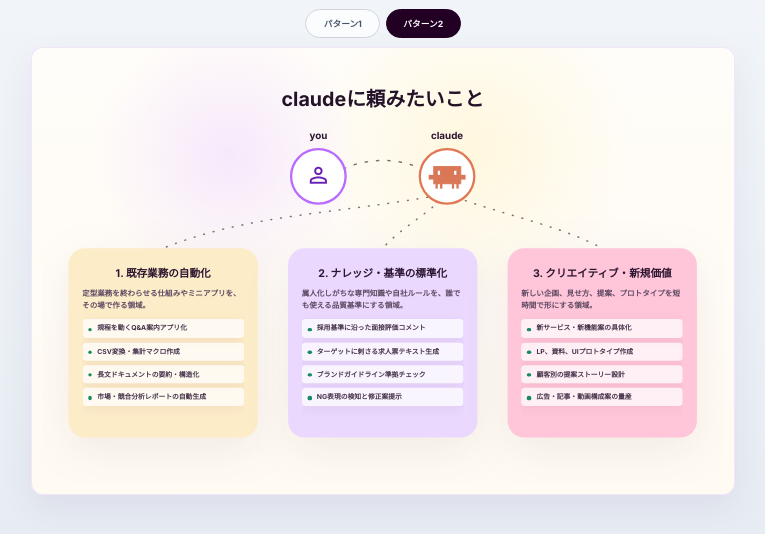
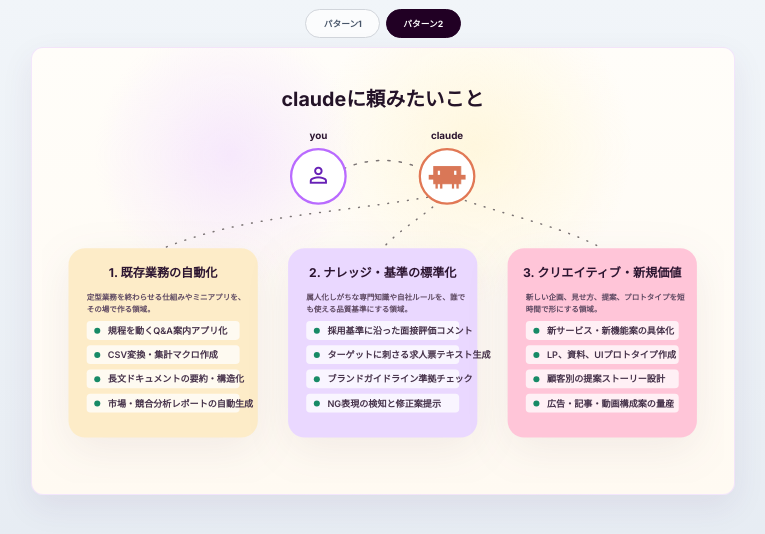
Before and after one commit to mar-cat11/tsx_example, a React (Vite) app: page / in a window 1280 px wide. Both pictures are taken after a click on the button "パターン2". Shown: the top 534 px of the page, without its empty margins (257-1022 px from the left). Built offline with nearby package versions, Linux system fonts and the light colour scheme.

Commit message:
Render task cards with SVG text

```diff
--- a/src/App.css
+++ b/src/App.css
@@ -310,58 +310,10 @@
   font-size: 16px;
 }
 
-.card-content {
-  height: 100%;
-  color: #2c1530;
-  font-family: 'Inter', 'Hiragino Sans', 'Yu Gothic', system-ui, sans-serif;
-}
-
-.card-content h2 {
-  margin: 0 0 10px;
-  font-size: 14px;
-  line-height: 1.35;
-  text-align: center;
-}
-
-.card-content p {
-  margin: 0 0 10px;
-  color: #5f4a63;
+.card-summary {
+  fill: #5f4a63;
   font-size: 10px;
   font-weight: 600;
-  line-height: 1.55;
-}
-
-.card-content ul {
-  display: grid;
-  gap: 6px;
-  margin: 0;
-  padding: 0;
-  list-style: none;
-}
-
-.card-content li {
-  position: relative;
-  min-height: 22px;
-  border-radius: 5px;
-  background: rgba(255, 255, 255, 0.74);
-  box-shadow: 0 4px 14px rgba(134, 87, 113, 0.08);
-  padding: 6px 8px 6px 20px;
-  color: #46324a;
-  font-size: 9px;
-  font-weight: 700;
-  line-height: 1.35;
-  white-space: nowrap;
-}
-
-.card-content li::before {
-  content: '';
-  position: absolute;
-  left: 8px;
-  top: 11px;
-  width: 5px;
-  height: 5px;
-  border-radius: 50%;
-  background: #178a66;
 }
 
 .svg-card {
--- a/src/App.tsx
+++ b/src/App.tsx
@@ -162,17 +162,21 @@
           return (
             <g key={group.id} onMouseEnter={() => handleEnter(group.id)} onMouseLeave={handleLeave}>
               <rect className={`svg-card ${hoverTarget === group.id ? 'active' : ''}`} x={group.x} y="250" width={cardW} height="250" rx="22" fill={group.fill} />
-              <foreignObject x={group.x + 18} y="274" width="214" height="206">
-                <div className="card-content">
-                  <h2>{group.title}</h2>
-                  <p>{group.summary}</p>
-                  <ul>
-                    {group.items.map((item) => (
-                      <li key={item}>{item}</li>
-                    ))}
-                  </ul>
-                </div>
-              </foreignObject>
+              <text className="card-title" x={group.x + cardW / 2} y="288" textAnchor="middle">{group.title}</text>
+              <text className="card-summary" x={group.x + 24} y="318">
+                <tspan x={group.x + 24} dy="0">{group.summary.slice(0, 21)}</tspan>
+                <tspan x={group.x + 24} dy="16">{group.summary.slice(21)}</tspan>
+              </text>
+              {group.items.map((item, index) => {
+                const y = 364 + index * 32;
+                return (
+                  <g key={item}>
+                    <rect className="role-row" x={group.x + 24} y={y - 18} width="202" height="25" rx="5" />
+                    <circle className="status-dot" cx={group.x + 38} cy={y - 5} r="4" />
+                    <text className="role-text" x={group.x + 52} y={y - 1}>{item}</text>
+                  </g>
+                );
+              })}
             </g>
           );
         })}
```
Also changed, not shown: 4 other files (tests, documents, lock files or other folders).
